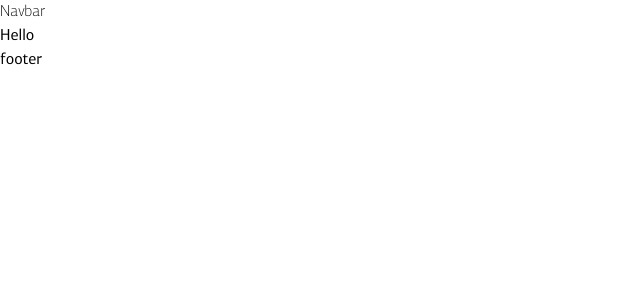
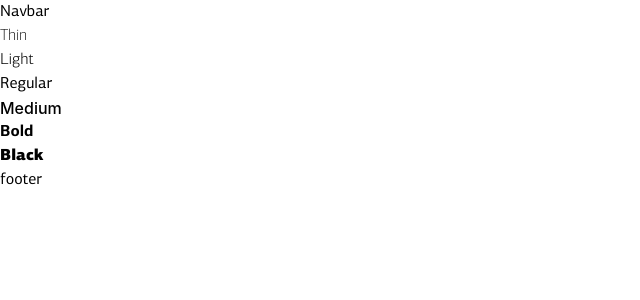
Before and after one commit to PierreParienteDimitrov/tempso-landing-page, a Next.js app: page / in a window 1280 px wide. Shown: the top 300 px of the page, without its empty margins (0-640 px from the left). Built offline with nearby package versions, Linux system fonts and the light colour scheme; a web font is replaced by a local one.

Commit message:
custom fonts

```diff
--- a/components/Layouts/Layout.js
+++ b/components/Layouts/Layout.js
@@ -8,7 +8,7 @@ const Layout = ({ children }) => {
 				<link rel='icon' href='/favicon.png' />
 			</Head>
 			<body>
-				<h1 className='font-thin'>Navbar</h1>
+				<h1>Navbar</h1>
 				{children}
 				<h1>footer</h1>
 			</body>
--- a/pages/index.js
+++ b/pages/index.js
@@ -9,7 +9,14 @@ export default function Home() {
 			</Head>
 
 			<main>
-				<h3>Hello</h3>
+				<h3 className='font-thin'>Thin</h3>
+				<h3 className='font-light'>Light</h3>
+				<h3 className='font-regular'>Regular</h3>
+				<h3 className='font-medium'>Medium</h3>
+				<h3 className='font-bold'>Bold</h3>
+				<h3 className='font-black'>Black</h3>
+
+				<h3></h3>
 			</main>
 		</>
 	);
--- a/tailwind.config.js
+++ b/tailwind.config.js
@@ -5,11 +5,11 @@ module.exports = {
 	darkMode: false, // or 'media' or 'class'
 	theme: {
 		fontWeight: {
-			thin: 200,
+			thin: 100,
 			light: 300,
 			regular: 400,
 			medium: 500,
-			bold: 800,
+			bold: 600,
 			black: 900,
 		},
 		colors: {
```
